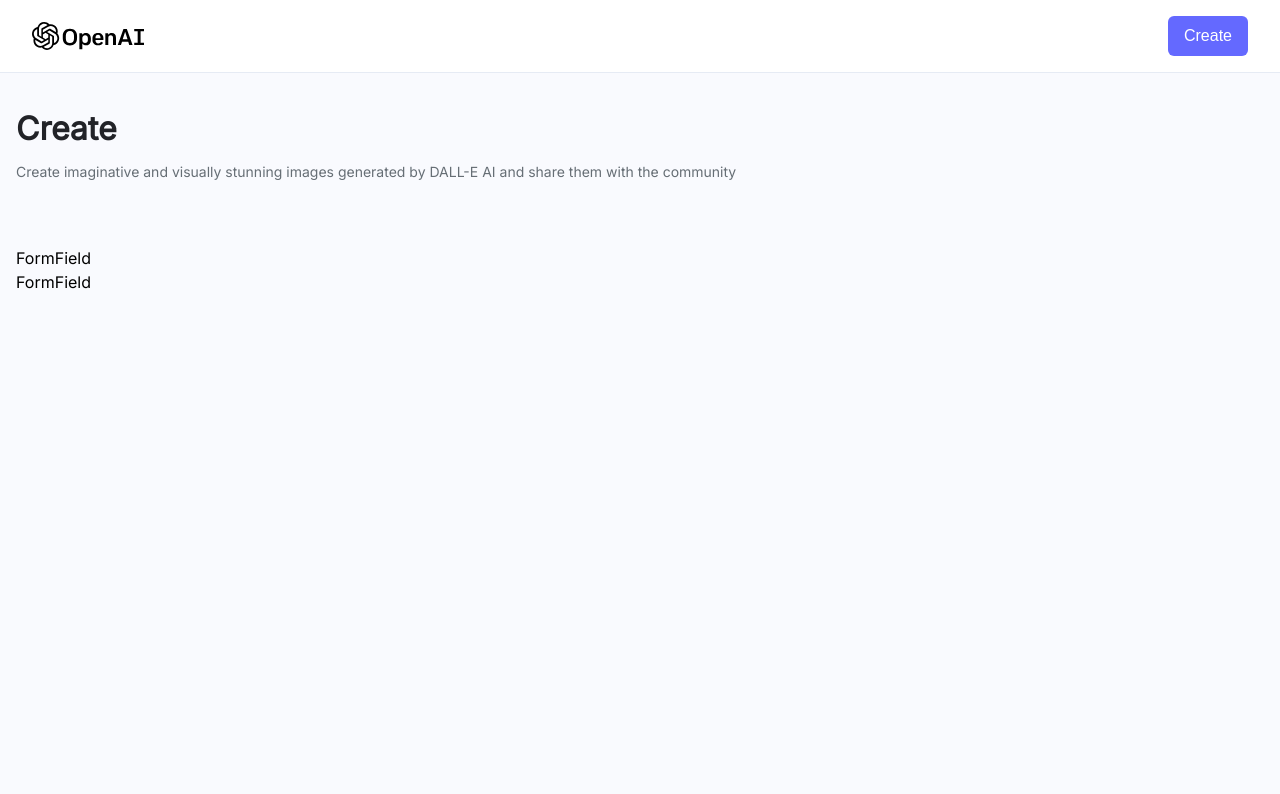
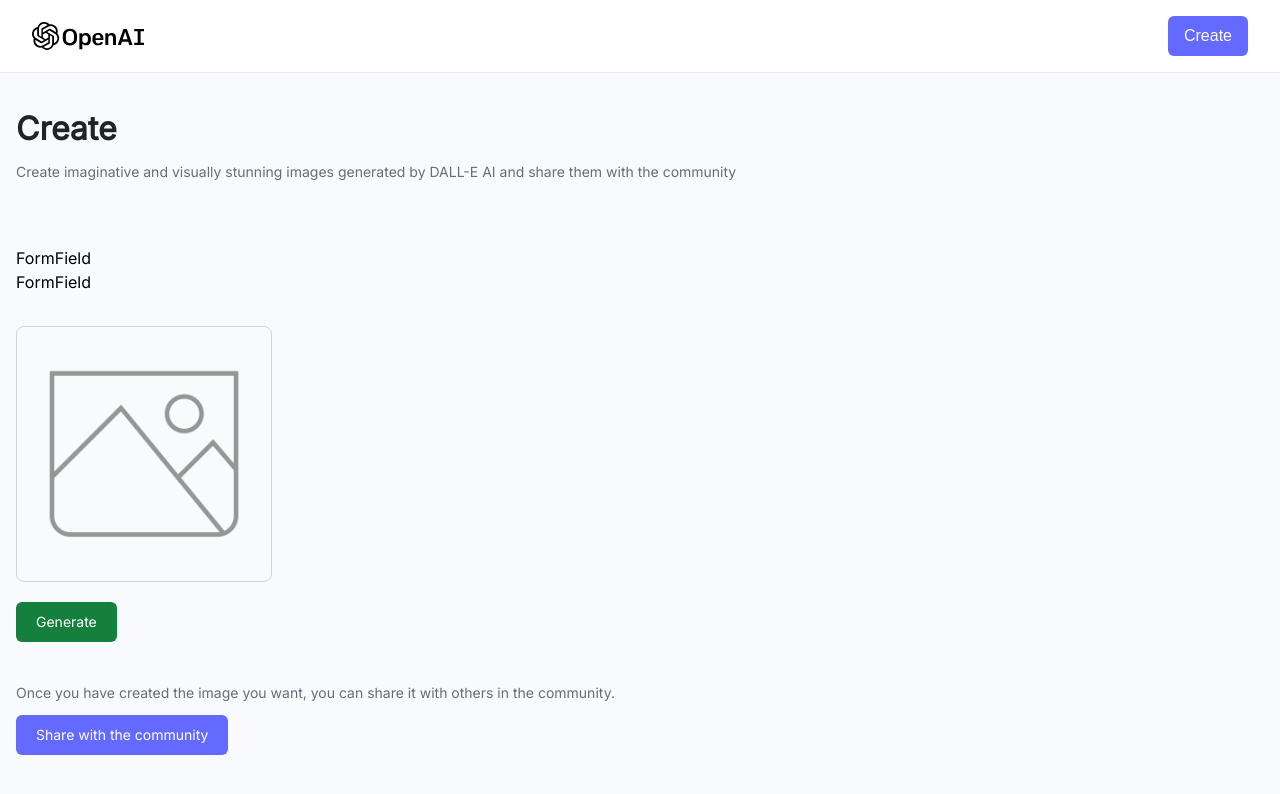
Before and after one commit to abhiann/imageeAI, a React (Vite) app in the folder client/: page /create-post in a window 1280 px wide. Shown: the top 794 px of the page. Built offline with nearby package versions, Linux system fonts and the light colour scheme.

Commit message:
img and buttons

```diff
--- a/client/src/pages/CreatePost.jsx
+++ b/client/src/pages/CreatePost.jsx
@@ -20,6 +20,10 @@
 
   }
   const handleSurpriseMe =() =>{
+
+  }
+
+  const generateImage =() =>{
 
   }
 
@@ -50,9 +54,46 @@
             isSurpriseMe
             handleSurpriseMe={handleSurpriseMe}
           />
+          <div className='mt-8 relative bg-gray-50 border border-gray-300 text-gray-900 text-sm rounded-lg focus:ring-blue-500
+          focus:border-blue-500 w-64 p-3 h-64 flex justify-center items-center'>
+            {form.photo? (
+              <img
+              src={form.photo}
+              alt={form.prompt}
+              className="w-full h-full object-contain"/>
+            ):(
+              <img
+                src={preview}
+                alt="preview"
+                className='w-9//12 h-9/12 object-contain opacity-40'
+              />
+            )}
+            {generatingImg && (
+              <div className = 'absolute inset-0 z-0 flex justify-center items-center bg-[rgba(0,0,0,0.5)] rounded-lg'>
+                <Loader />
+              </div>
+            )}
+          </div>
         </div>
+        <div className = 'mt-5 flex gap-5'>
+        <button
+        type = "button"
+        onClick={generateImage}
+        className="text-white bg-green-700 font-medium rounded-md text-sm w-full sm:w-auto px-5 py-2.5 text-center"
+        >
+          {generatingImg? 'Generating...': 'Generate'}
+        </button>
+        </div>
+        <div className = 'mt-10'>
+          <p className='mt-2 text-[#666e75] text-[14px]'> Once you have created the image you want, you can share it with others in the community.</p>
+          <button
+          type ='submit'
+          className= 'mt-3 text-white bg-[#6469ff] font-medium rounded-md text-sm w-full sm:w-auto px-5 py-2.5 text-center'>
+            Share with the community
+          </button>
+        </div>
+
       </form>
-
     </section>
   )
 }
```
